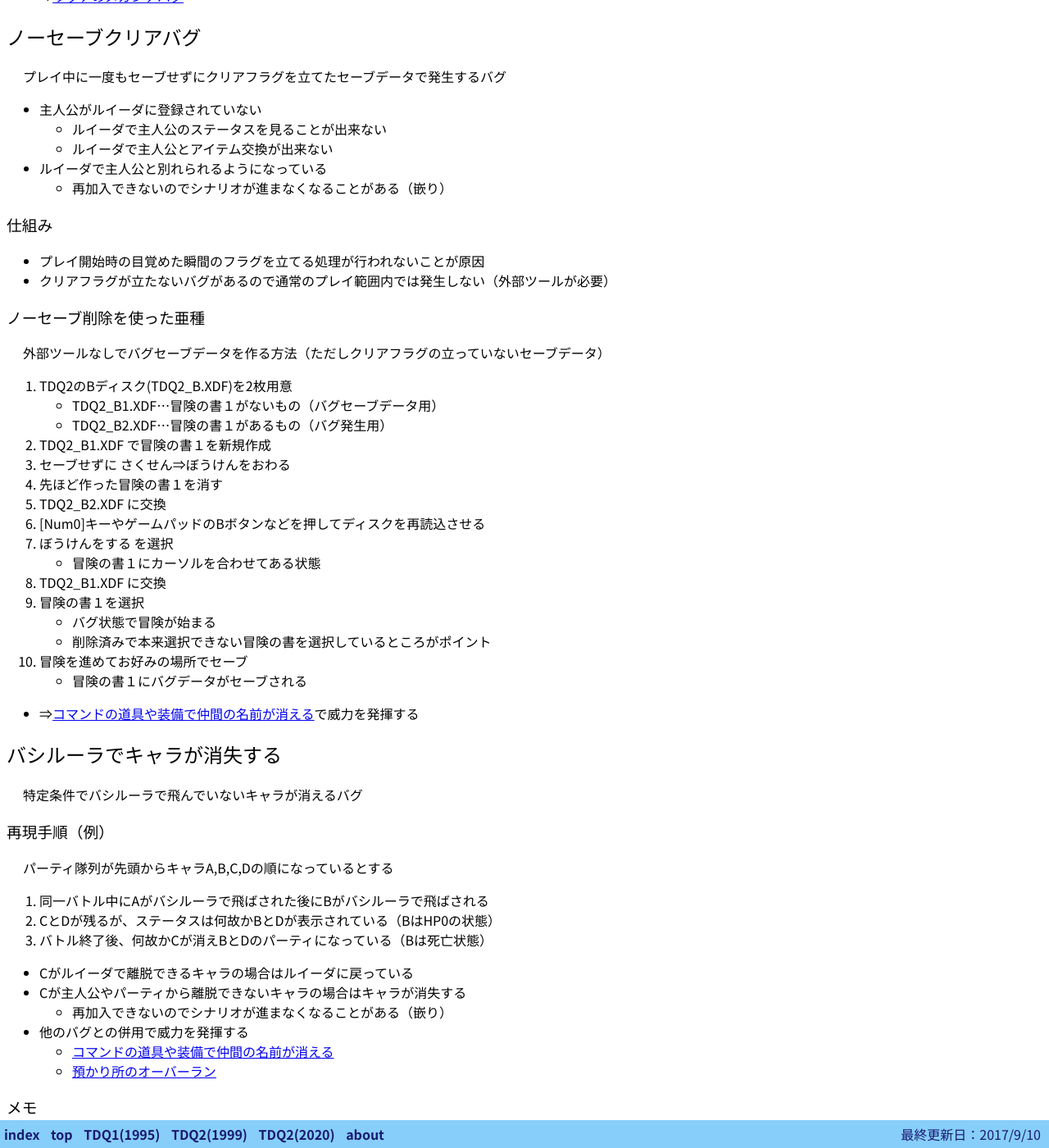
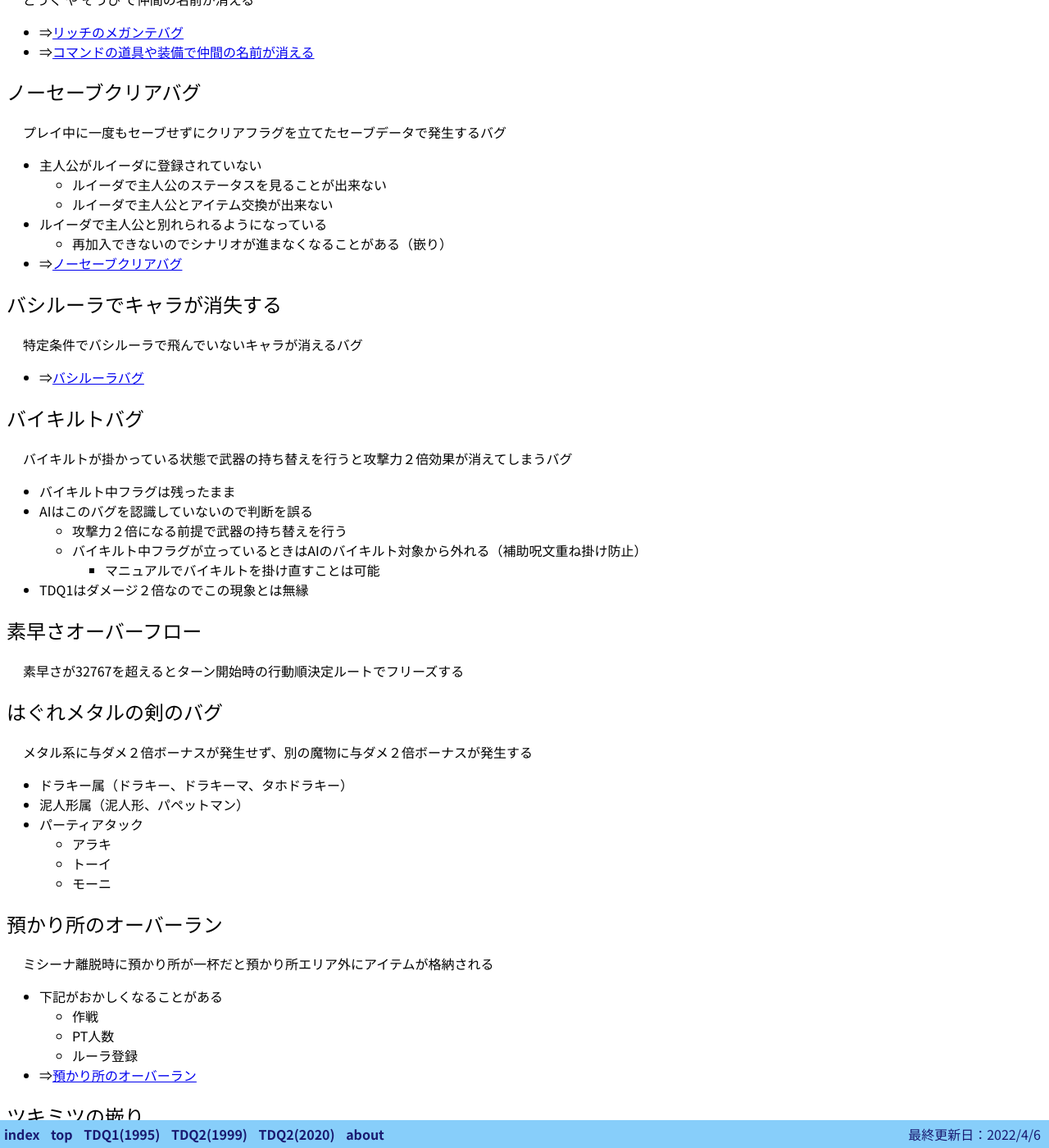
Before and after one commit to chiorex/TDQ_DATA_DAT, a Jekyll site: the page built from tdq2/bug.md, in a window 1280 px wide and 1400 px high, scrolled down 754 px. Shown: the whole window at 82% size. Built offline with Jekyll 4.4.1, drawn with Linux system fonts in a browser that asks for light colours; some web fonts are replaced; some of the changed text lies outside the part shown.

Commit message:
TDQ2　一部のバグ情報を独立したページに分離

```diff
--- a/tdq2/bug.md
+++ b/tdq2/bug.md
@@ -1,8 +1,12 @@
 ---
 layout: default
 title: バグ
-update: 2017-09-10
+update: 2022-04-06
 ---
+
+知っているバグについて雑多に記載。
+他の攻略サイトなどに載っている有名なバグについては詳細は割愛する。
+
 
 ## 多刀流
 
@@ -49,60 +54,14 @@
 * ルイーダで主人公と別れられるようになっている
 	* 再加入できないのでシナリオが進まなくなることがある（嵌り）
 
-### 仕組み
-
-* プレイ開始時の目覚めた瞬間のフラグを立てる処理が行われないことが原因
-* クリアフラグが立たないバグがあるので通常のプレイ範囲内では発生しない（外部ツールが必要）
-
-### ノーセーブ削除を使った亜種
-
-外部ツールなしでバグセーブデータを作る方法（ただしクリアフラグの立っていないセーブデータ）
-
-1. TDQ2のBディスク(TDQ2_B.XDF)を2枚用意
-	* TDQ2_B1.XDF...冒険の書１がないもの（バグセーブデータ用）
-	* TDQ2_B2.XDF...冒険の書１があるもの（バグ発生用）
-1. TDQ2_B1.XDF で冒険の書１を新規作成
-1. セーブせずに __さくせん⇒ぼうけんをおわる__
-1. 先ほど作った冒険の書１を消す
-1. TDQ2_B2.XDF に交換
-1. [Num0]キーやゲームパッドのBボタンなどを押してディスクを再読込させる
-1. __ぼうけんをする__ を選択
-	* 冒険の書１にカーソルを合わせてある状態
-1. TDQ2_B1.XDF に交換
-1. 冒険の書１を選択
-	* バグ状態で冒険が始まる
-	* 削除済みで本来選択できない冒険の書を選択しているところがポイント
-1. 冒険を進めてお好みの場所でセーブ
-	* 冒険の書１にバグデータがセーブされる
-
-* ⇒[コマンドの道具や装備で仲間の名前が消える](bug100)で威力を発揮する
+* ⇒[ノーセーブクリアバグ](bug003)
 
 
 ## バシルーラでキャラが消失する
 
 特定条件でバシルーラで飛んでいないキャラが消えるバグ
 
-### 再現手順（例）
-
-パーティ隊列が先頭からキャラA,B,C,Dの順になっているとする
-
-1. 同一バトル中にAがバシルーラで飛ばされた後にBがバシルーラで飛ばされる
-2. CとDが残るが、ステータスは何故かBとDが表示されている（BはHP0の状態）
-3. バトル終了後、何故かCが消えBとDのパーティになっている（Bは死亡状態）
-
-* Cがルイーダで離脱できるキャラの場合はルイーダに戻っている
-* Cが主人公やパーティから離脱できないキャラの場合はキャラが消失する
-	* 再加入できないのでシナリオが進まなくなることがある（嵌り）
-* 他のバグとの併用で威力を発揮する
-	* [コマンドの道具や装備で仲間の名前が消える](bug100)
-	* [預かり所のオーバーラン](bug001)
-
-### メモ
-
-* 飛ばされるキャラがB→Cの場合やA→Cの場合でも発生するはず
-* バシルーラで飛ぶ順序が重要なので偶発的に起こる確率はかなり低い
-	* 隊列2番目（キャラB）をバシルーラが効かないキャラ（主人公など）にしておけばバグ発生率を更に下げることができる
-* 意図的に起こす場合、悪魔の尻尾と風神の盾を使えば簡単に再現できる
+* ⇒[バシルーラバグ](bug004)
 
 
 ## バイキルトバグ
```
Also changed, not shown: other parts of tdq2/bug.md (+4 -1 lines).
